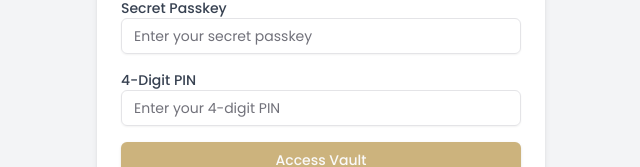
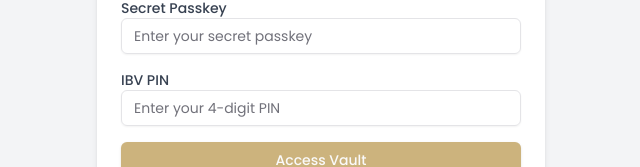
Before and after one commit to ike-nanino/ibvinternationalvault, a Next.js app: page /sign-in in a window 1280 px wide. Shown: the part 398-565 px from the top of the page, without its empty margins (319-959 px from the left). Built offline with nearby package versions, Linux system fonts and the light colour scheme.

Commit message:
Update label for PIN input field to 'IBV PIN'

```diff
--- a/app/(auth)/sign-in/page.tsx
+++ b/app/(auth)/sign-in/page.tsx
@@ -70,7 +70,7 @@ const SignIn = () => {
               htmlFor="pin"
               className="block text-sm font-medium text-gray-700"
             >
-              4-Digit PIN
+              IBV PIN
             </label>
             <Input
               id="pin"
```
